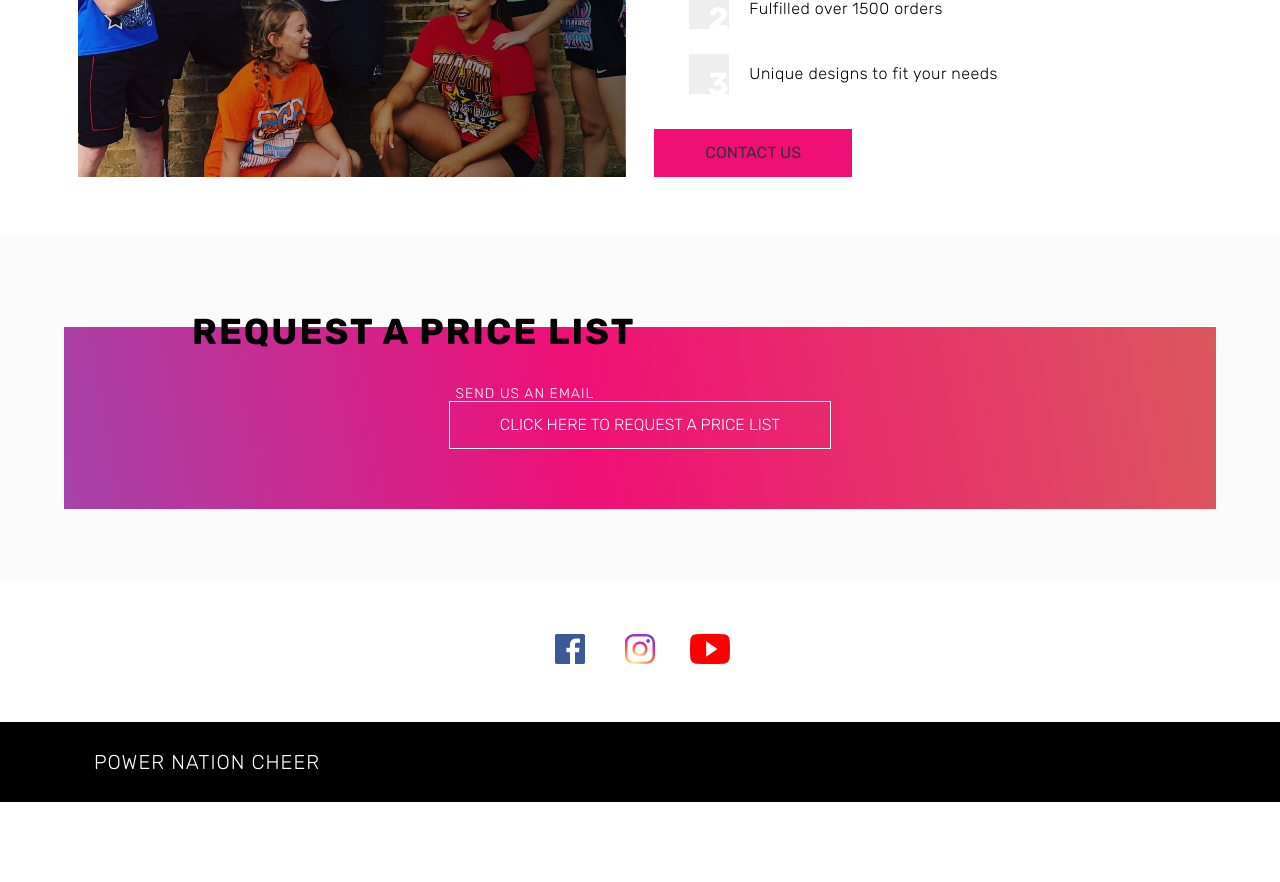
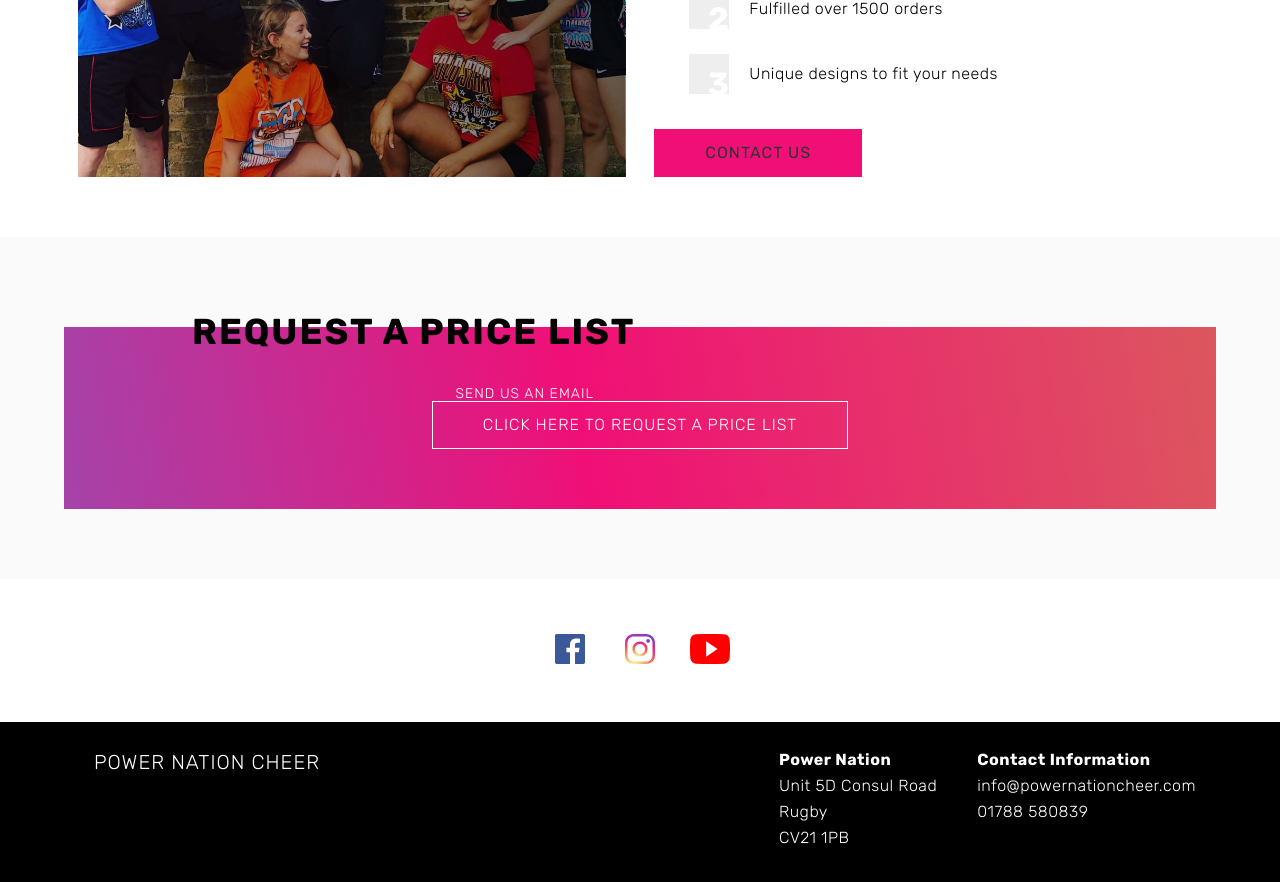
Before and after one commit to danbillson/powernationcheer.com, a React (Create React App) app: page / in a window 1280 px wide. Shown: the part 1540-2422 px from the top of the page. Before the commit the page ends 2342 px from the top, so only its background shows below. Built offline with nearby package versions, Linux system fonts and the light colour scheme.

Commit message:
finish landing page

```diff
--- a/src/components/CTABanner/CTABanner.scss
+++ b/src/components/CTABanner/CTABanner.scss
@@ -7,7 +7,8 @@
     &__title {
         position: absolute;
         top: 70px;
-        left: 15%;
+        left: 50%;
+        transform:translateX(-50%);
         font-weight: 700;
     }
 
@@ -35,13 +36,21 @@
         width: 50%;
         margin-bottom: 60px;
         font-weight: 300;
+        font-size: 12px;
     }
 }
 
 @media only screen and (min-width: 768px) {
     .ctaBanner {
+        &__title {
+            position: absolute;
+            left: 15%;
+            transform:translateX(0);
+        }
+
         &__cta {
             width: fit-content;
+            font-size: 16px;
         }
     }
 }
--- a/src/components/Footer/Footer.js
+++ b/src/components/Footer/Footer.js
@@ -3,12 +3,19 @@
 
 class Footer extends Component {
     renderSocial = () => {
-        return this.props.social.map(socialIcon => {
+        return this.props.social.map((socialIcon, index) => {
             return (
-                <a href={ socialIcon.link }>
+                <a href={ socialIcon.link } key={ index }>
                     { socialIcon.icon }
                 </a>
             );
+        })
+    }
+
+    renderFooterLists = () => {
+        return this.props.footerInfo.lists.map(list => {
+            let listTtem = list.map(item => <li key={ item }>{ item }</li>);
+            return <ul>{ listTtem }</ul>;
         })
     }
 
@@ -20,6 +27,9 @@
                 </div>
                 <div className="footer__content">
                     <h3 className="footer__title">{ this.props.footerInfo.title }</h3>
+                    <div className="footer__links">
+                        { this.renderFooterLists() }
+                    </div>
                 </div>
             </footer>
         );
--- a/src/components/Footer/Footer.scss
+++ b/src/components/Footer/Footer.scss
@@ -20,6 +20,9 @@
     }
 
     &__content {
+        display: flex;
+        justify-content: space-between;
+        flex-direction: column;
         max-width: 1600px;
         width: 90%;
         margin: 0 auto;
@@ -30,9 +33,34 @@
         color: #fff;
     }
 
+    &__links {
+        display: flex;
+        flex-wrap: wrap;
+        color: #fff;
 
+        ul {
+            margin: 30px 20px;
+
+            li {
+                margin-bottom: 10px;
+                font-weight: 300;
+
+                &:first-child {
+                    font-weight: 700;
+                }
+            }
+        }
+    }
 }
 
 .facebook { fill: #3b5998; }
 .instagram { fill: url(#rg); }
 .youtube { fill: #ff0000; }
+
+@media only screen and (min-width: 768px) {
+    .footer {
+        &__content {
+            flex-direction: row;
+        }
+    }
+}
--- a/src/components/Info/Info.js
+++ b/src/components/Info/Info.js
@@ -5,7 +5,7 @@
     renderList = () => {
         return this.props.info.list.map((item, index) => {
             return (
-                <li className="info__listItem">
+                <li className="info__listItem" key={ index }>
                     <div className="info__listBullet">{ index + 1 }</div>
                     { item }
                 </li>
--- a/src/config/home.js
+++ b/src/config/home.js
@@ -47,7 +47,11 @@
 }
 
 export const footerInfo = {
-    title: 'Power Nation Cheer'
+    title: 'Power Nation Cheer',
+    lists: [
+        ['Power Nation', 'Unit 5D Consul Road', 'Rugby', 'CV21 1PB'],
+        ['Contact Information', 'info@powernationcheer.com', '01788 580839']
+    ]
 }
 
 export const socialIcons = [{
--- a/src/utils/styles/_global.scss
+++ b/src/utils/styles/_global.scss
@@ -4,6 +4,7 @@
     padding: 15px 50px;
     text-align: center;
     text-transform: uppercase;
+    letter-spacing: 1px;
     transition: 0.2s ease-in-out;
 
     &--primary {
```
